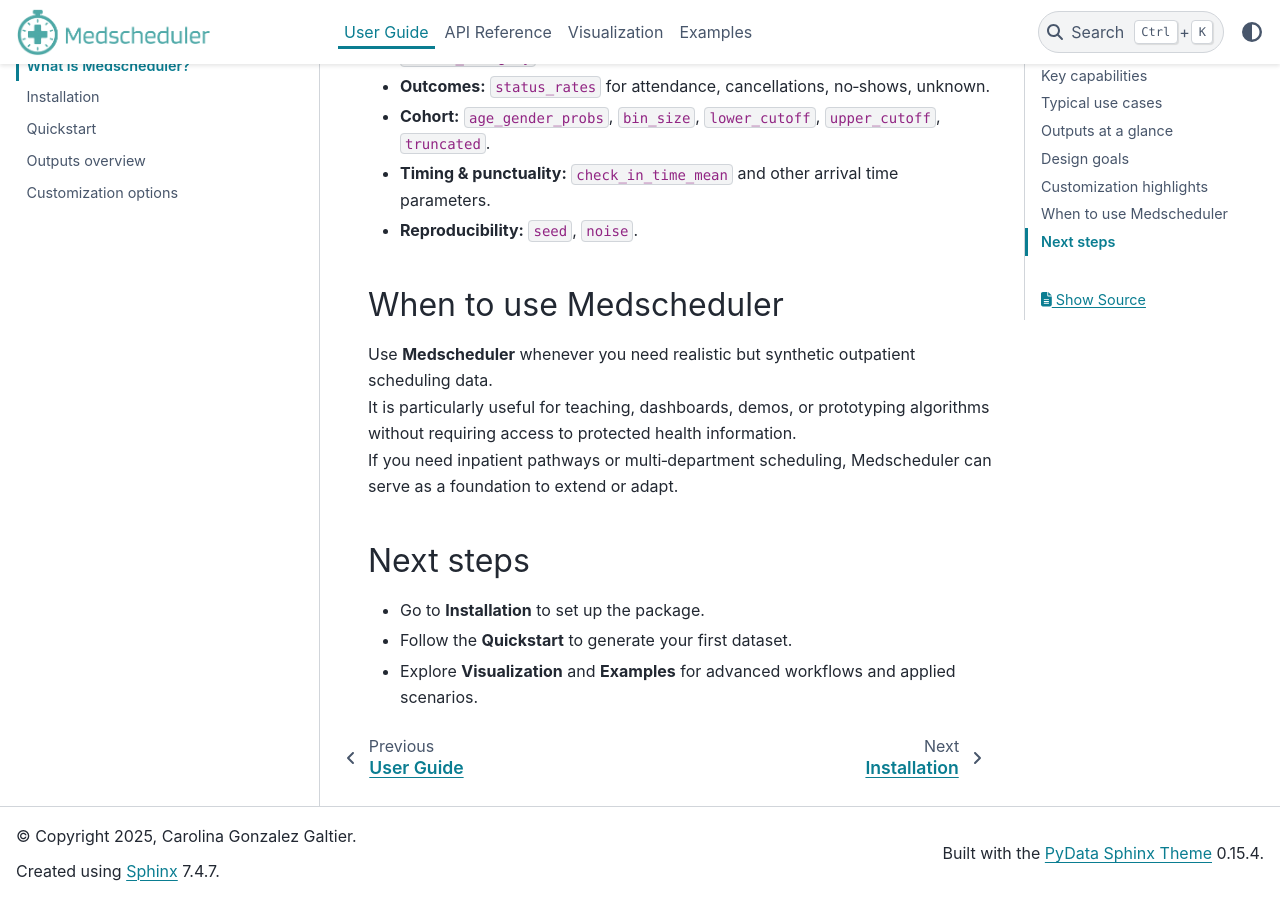
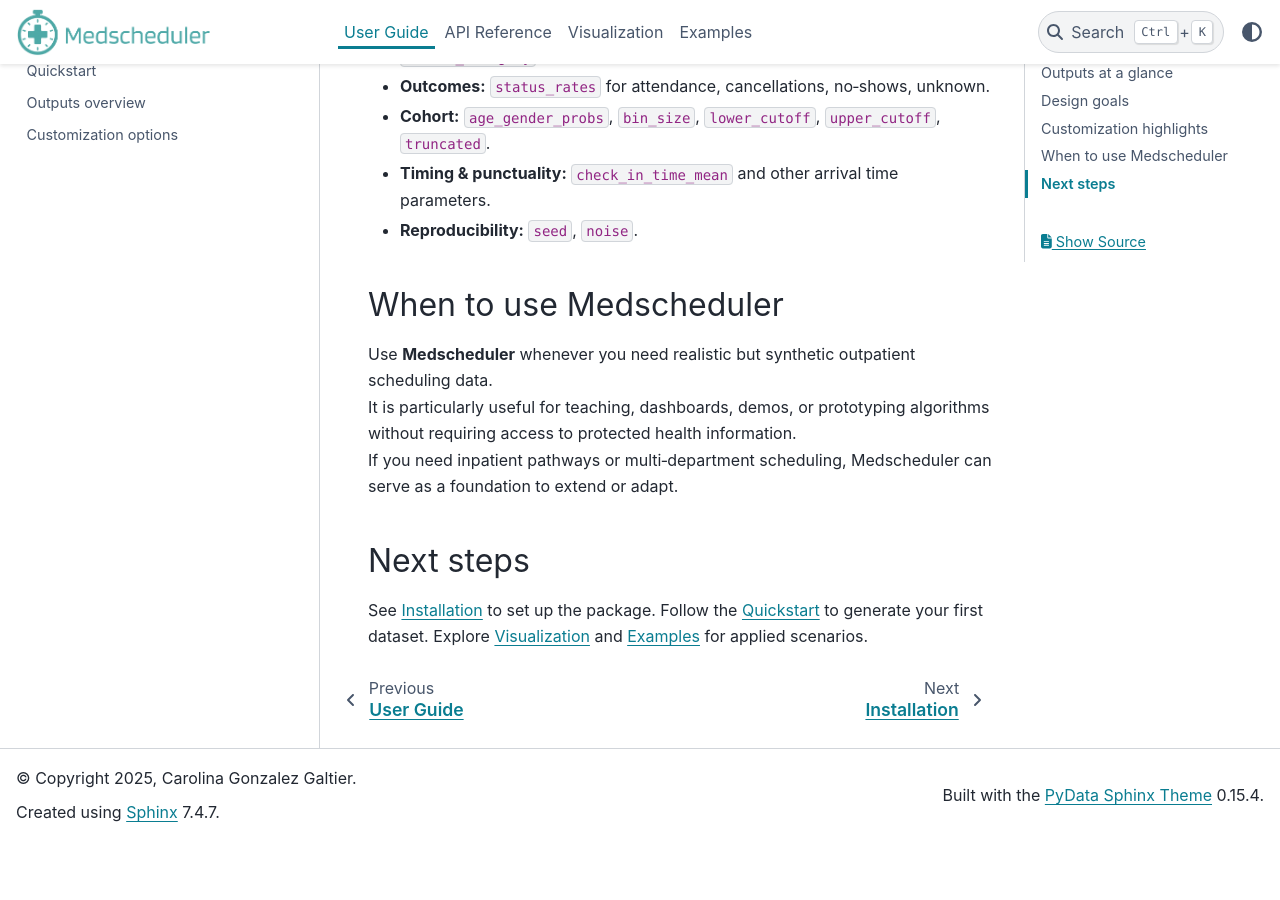
Before and after one commit to carogaltier/medscheduler, a Sphinx documentation site: the page built from docs/user-guide/what_is_medscheduler.md, in a window 1280 px wide and 900 px high, scrolled down 2523 px. Built offline with Sphinx 7.4.7 and the PyData theme 0.15.4, drawn with Linux system fonts in a browser that asks for light colours; after the commit the page ends 3365 px from its top, so only the background shows below that.

Commit message:
Update what_is_medscheduler.md

```diff
--- a/docs/user-guide/what_is_medscheduler.md
+++ b/docs/user-guide/what_is_medscheduler.md
@@ -74,6 +74,6 @@ If you need inpatient pathways or multi‑department scheduling, Medscheduler ca
 
 ## Next steps
 
-- Go to **Installation** to set up the package.
-- Follow the **Quickstart** to generate your first dataset.
-- Explore **Visualization** and **Examples** for advanced workflows and applied scenarios.
+See [Installation](installation.md) to set up the package.
+Follow the [Quickstart](quickstart.md) to generate your first dataset.
+Explore [Visualization](../visualization/index.md) and [Examples](../examples/index.md) for applied scenarios.
```
